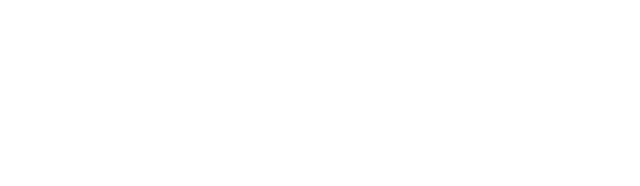
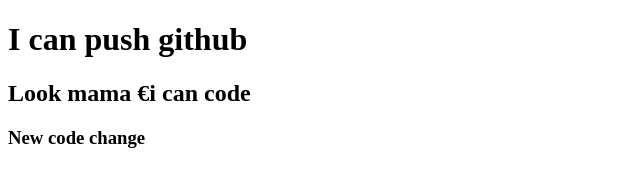
Before and after one commit to akiksaifullah/my-first-new-repo, a plain HTML site: page index.html in a window 1280 px wide. Shown: the whole page, without its empty margins (0-640 px from the left). Drawn offline with Linux system fonts and the light colour scheme.

Commit message:
added header

```diff
--- a/index.html
+++ b/index.html
@@ -7,6 +7,9 @@
     <meta name="viewport" content="width=device-width, initial-scale=1.0">
     <title>My first new github repo</title>
 </head>
+<h1>I can push github</h1>
+<h2>Look mama €i can code</h2>
+<h3>New code change</h3>
 
 <body>
 
```
